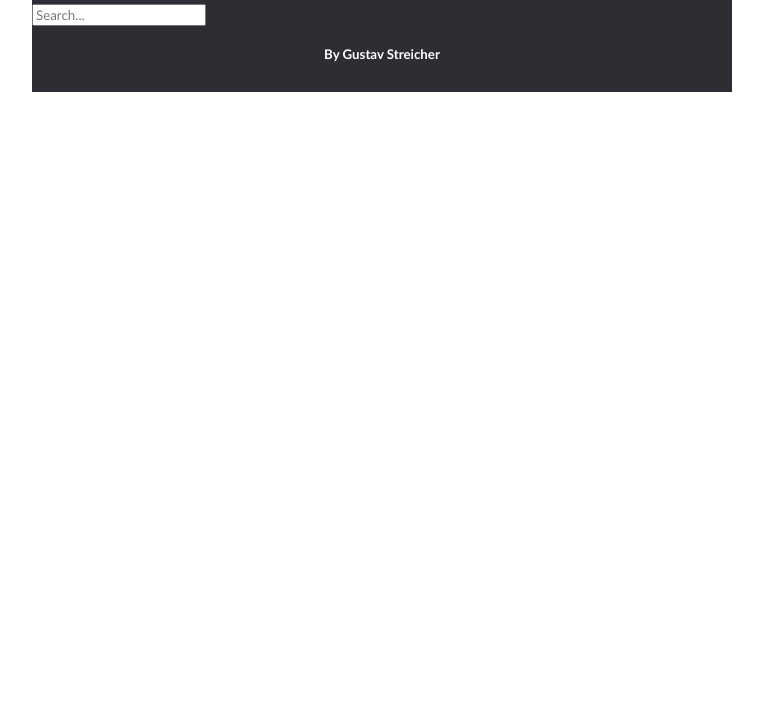
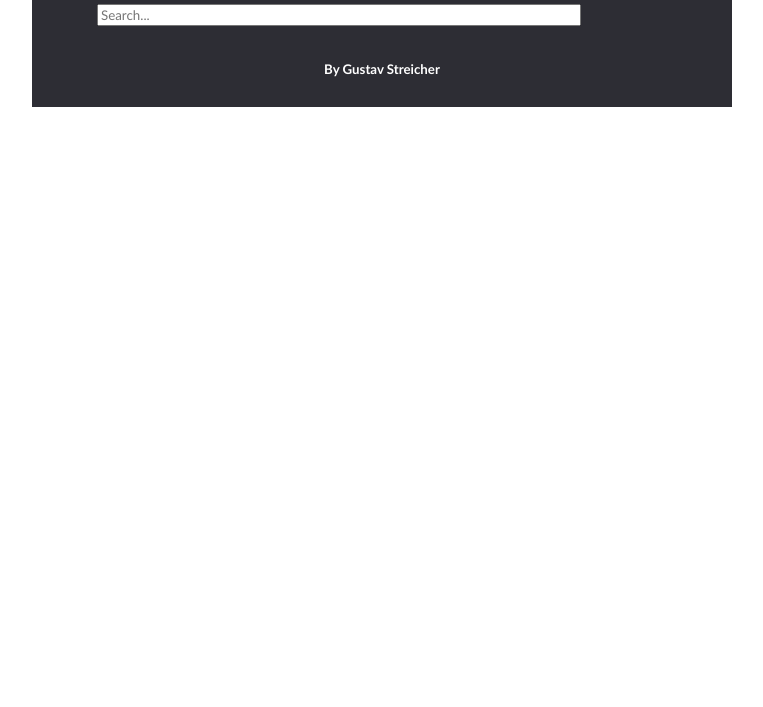
Before and after one commit to gjstreicher/IntroProject, a plain HTML site: page index.html in a window 1280 px wide. Shown: the part 93-800 px from the top of the page, without its empty margins (258-1021 px from the left). Drawn offline with Linux system fonts and the light colour scheme.

Commit message:
Modifies the CSS and HTML of the search bar

```diff
--- a/css/style.css
+++ b/css/style.css
@@ -24,6 +24,18 @@ main {
     vertical-align: middle;
 
     color: white;
+}
+
+.search {
+    width: 570px;
+
+    margin: auto;
+    margin-bottom: 15px;
+}
+
+.search input {
+    width: 570 px;
+    margin: auto;
 }
 
 .content {
@@ -87,7 +99,6 @@ footer {
 
     margin-right: 10px;
 
-
     border-radius: 5px;
 }
 
--- a/index.html
+++ b/index.html
@@ -18,6 +18,7 @@
                 placeholder="Search..."
                 name="searchBar"
                 id="searchBar"
+                size="62"
                 />
         </div>
 
```
